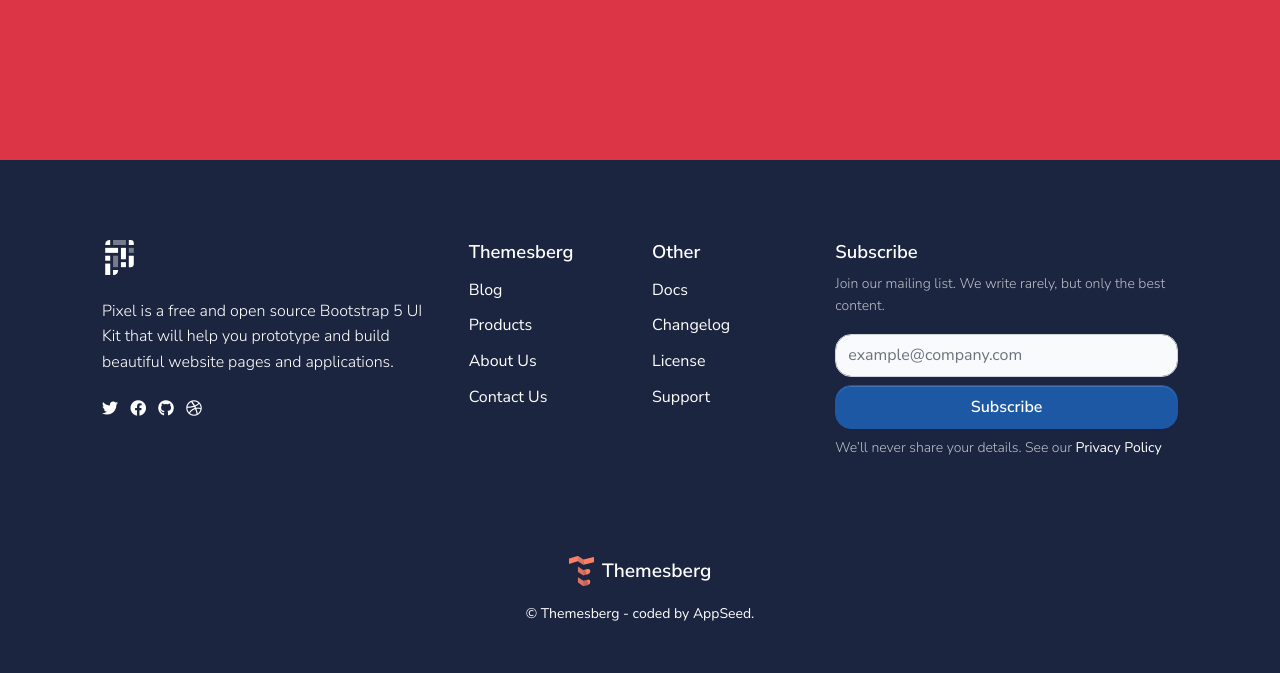
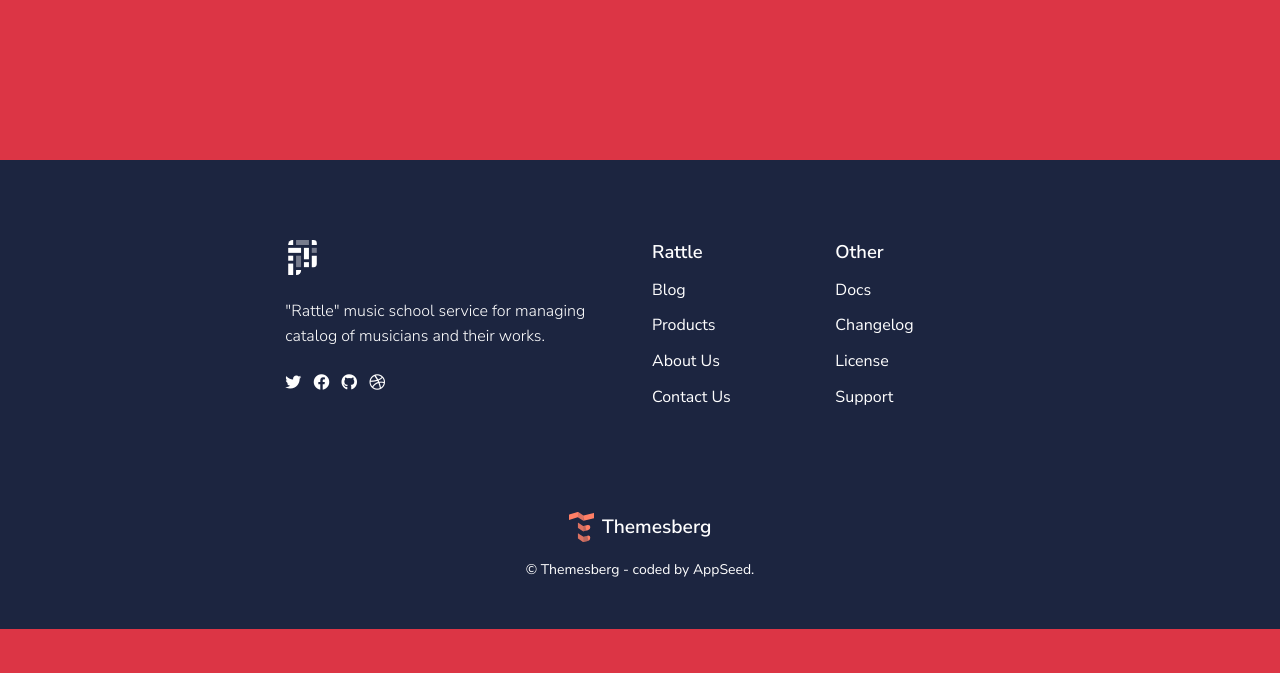
Before and after one commit to vlodek69/music-school, a Django app: page /album/create/ in a window 1280 px wide. Shown: the part 1145-1818 px from the top of the page. After the commit the page ends 1774 px from the top, so only its background shows below. Run offline with Django 4.2, Linux system fonts and the light colour scheme; data that the repository does not hold is empty; some libraries are stand-ins or nearby versions.

Commit message:
Update footer.gtml

```diff
--- a/templates/includes/footer.html
+++ b/templates/includes/footer.html
@@ -1,77 +1,56 @@
     <footer class="footer pt-6 pb-5 bg-dark text-white">
         <div class="container">
-            <div class="row">
+            <div class="row justify-content-center">
                 <div class="col-md-4">
                     <img class="navbar-brand-dark mb-4" height="35" src="{{ ASSETS_ROOT }}/img/brand/light.svg"
                         alt="Logo light">
-                    <p>Pixel is a free and open source Bootstrap 5 UI Kit that will help you prototype and build beautiful website pages and applications.</p>
+                    <p>"Rattle" music school service for managing catalog of musicians and their works.</p>
                     <ul class="social-buttons mb-5 mb-lg-0">
                         <li>
-                            <a href="https://twitter.com/themesberg" aria-label="twitter social link"
+                            <a href="#" aria-label="twitter social link"
                                 class="icon-white me-2">
                                 <span class="fab fa-twitter"></span>
                             </a>
                         </li>
                         <li>
-                            <a href="https://www.facebook.com/themesberg/" class="icon-white me-2"
+                            <a href="#" class="icon-white me-2"
                                 aria-label="facebook social link">
                                 <span class="fab fa-facebook"></span>
                             </a>
                         </li>
                         <li>
-                            <a href="https://github.com/themesberg" aria-label="github social link" class="icon-white me-2">
+                            <a href="https://github.com/vlodek69" aria-label="github social link" class="icon-white me-2">
                                 <span class="fab fa-github"></span>
                             </a>
                         </li>
                         <li>
-                            <a href="https://dribbble.com/themesberg" class="icon-white" aria-label="dribbble social link">
+                            <a href="#" class="icon-white" aria-label="dribbble social link">
                                 <span class="fab fa-dribbble"></span>
                             </a>
                         </li>
                     </ul>
                 </div>
                 <div class="col-6 col-md-2 mb-5 mb-lg-0">
-                    <span class="h5">Themesberg</span>
+                    <span class="h5">Rattle</span>
                     <ul class="footer-links mt-2">
-                        <li><a target="_blank" href="https://themesberg.com/blog">Blog</a></li>
-                        <li><a target="_blank" href="https://themesberg.com/products">Products</a></li>
-                        <li><a target="_blank" href="https://themesberg.com/about">About Us</a></li>
-                        <li><a target="_blank" href="https://themesberg.com/contact">Contact Us</a></li>
+                        <li><a target="_blank" href="#">Blog</a></li>
+                        <li><a target="_blank" href="#">Products</a></li>
+                        <li><a target="_blank" href="#">About Us</a></li>
+                        <li><a target="_blank" href="#">Contact Us</a></li>
                     </ul>
                 </div>
                 <div class="col-6 col-md-2 mb-5 mb-lg-0">
                     <span class="h5">Other</span>
                     <ul class="footer-links mt-2">
-                        <li><a href="https://themesberg.com/docs/bootstrap-5/pixel/getting-started/quick-start/"
+                        <li><a href="#"
                                 target="_blank">Docs</a></li>
-                        <li><a href="https://themesberg.com/docs/pixel-bootstrap/getting-started/changelog"
+                        <li><a href="#"
                                 target="_blank">Changelog</a></li>
-                        <li><a target="_blank" href="https://themesberg.com/licensing">License</a>
+                        <li><a target="_blank" href="#">License</a>
                         </li>
                         <li><a target="_blank"
-                                href="https://github.com/themesberg/pixel-bootstrap-ui-kit/issues">Support</a></li>
+                                href="#">Support</a></li>
                     </ul>
-                </div>
-                <div class="col-12 col-md-4 mb-5 mb-lg-0">
-                    <span class="h5">Subscribe</span>
-                    <p class="text-muted font-small mt-2">Join our mailing list. We write rarely, but only the best content.
-                    </p>
-                    <form action="#">
-                        <div class="form-row mb-2">
-                            <div class="col-12">
-                                <label class="h6 fw-normal text-muted d-none" for="exampleInputEmail3">Email address</label>
-                                <input type="email" class="form-control mb-2" placeholder="example@company.com" name="email"
-                                    aria-label="Subscribe form" id="exampleInputEmail3" required>
-                            </div>
-                            <div class="col-12 d-grid">
-                                <button type="submit" class="btn btn-tertiary" data-loading-text="Sending">
-                                    <span>Subscribe</span>
-                                </button>
-                            </div>
-                        </div>
-                    </form>
-                    <p class="text-muted font-small m-0">We’ll never share your details. See our <a class="text-white"
-                            href="#">Privacy Policy</a></p>
                 </div>
             </div>
             <hr class="bg-secondary my-3 my-lg-5">
```
